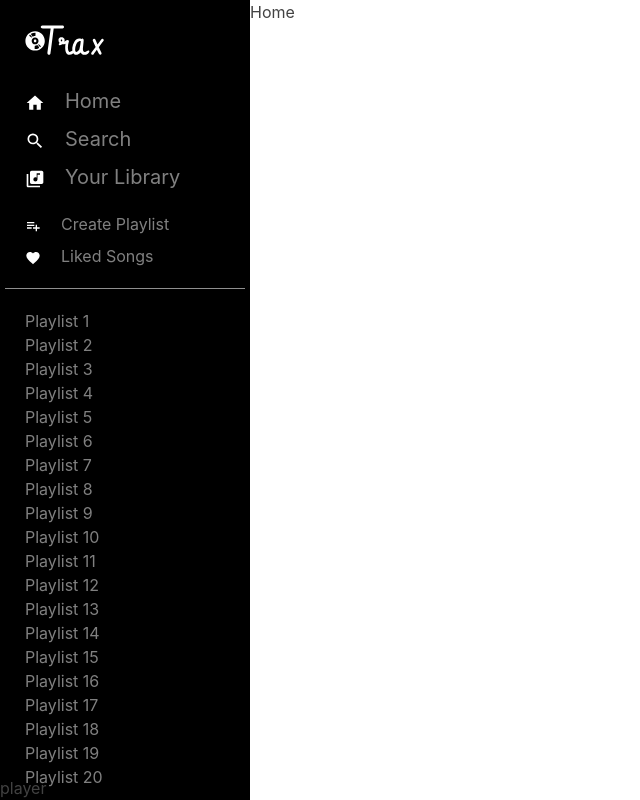
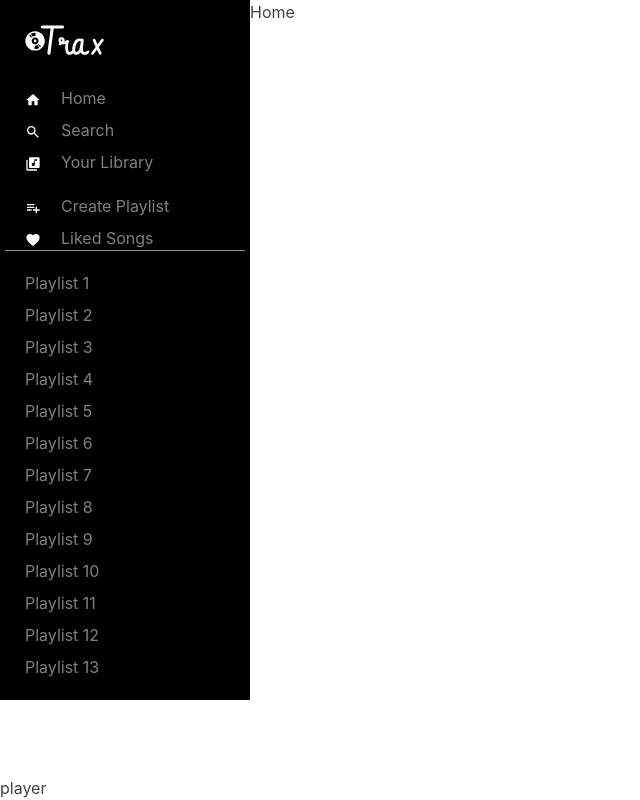
Before and after one commit to adityash1/Spotify-Clone, a Next.js app: page / in a window 1280 px wide. Shown: the whole page, without its empty margins (0-640 px from the left). Built offline with nearby package versions, Linux system fonts and the light colour scheme.

Commit message:
tweaked sidebar design & scrollbar

```diff
--- a/components/sidebar.tsx
+++ b/components/sidebar.tsx
@@ -6,7 +6,6 @@ import {
   ListItem,
   ListIcon,
   Divider,
-  Center,
   LinkBox,
   LinkOverlay,
 } from "@chakra-ui/layout";
@@ -14,8 +13,8 @@ import {
   MdHome,
   MdSearch,
   MdLibraryMusic,
+  MdPlaylistAdd,
   MdFavorite,
-  MdPlaylistAdd,
 } from "react-icons/md";
 
 const navMenu = [
@@ -55,19 +54,19 @@ const Sidebar = () => {
   return (
     <Box
       width="100%"
-      height="calc(100vh-100px)"
+      height="calc(100vh - 100px)"
       bg="black"
       paddingX="5px"
       color="gray"
     >
-      <Box paddingY="20px" height="100vh">
+      <Box paddingY="20px" height="100%">
         <Box width="120px" marginBottom="20px" paddingX="20px">
           <NextImage src="/logo.svg" height={60} width={120} />
         </Box>
         <Box marginBottom="20px">
           <List spacing={2}>
             {navMenu.map((menu) => (
-              <ListItem key={menu.name} paddingX="20px" fontSize="20px">
+              <ListItem paddingX="20px" fontSize="16px" key={menu.name}>
                 <LinkBox>
                   <NextLink href={menu.route} passHref>
                     <LinkOverlay>
@@ -84,19 +83,19 @@ const Sidebar = () => {
             ))}
           </List>
         </Box>
-        <Box marginTop="20px" marginBottom="20px">
+        <Box marginTop="20px">
           <List spacing={2}>
-            {musicMenu.map((item) => (
-              <ListItem key={item.name} paddingX="20px" fontSize="16px">
+            {musicMenu.map((menu) => (
+              <ListItem paddingX="20px" fontSize="16px" key={menu.name}>
                 <LinkBox>
-                  <NextLink href={item.route} passHref>
+                  <NextLink href={menu.route} passHref>
                     <LinkOverlay>
                       <ListIcon
-                        as={item.icon}
+                        as={menu.icon}
                         color="white"
                         marginRight="20px"
                       />
-                      {item.name}
+                      {menu.name}
                     </LinkOverlay>
                   </NextLink>
                 </LinkBox>
@@ -110,34 +109,33 @@ const Sidebar = () => {
           overflowY="auto"
           paddingY="20px"
           sx={{
-            "*": {
-              scrollbarWidth: "thin",
-              scrollbaColor: "gray.900 gray.800",
-            },
-            "&::-webkit-scrollbar": {
+            "::-webkit-scrollbar": {
               width: "8px",
             },
-            "&::-webkit-scrollbar-track": {
-              background: "gray.800",
+            "::-webkit-scrollbar-track": {
+              backgroundColor: "gray.600",
               borderRadius: "20px",
             },
-            "&::-webkit-scrollbar-thumb": {
-              backgroundColor: "gray.900",
+            "::-webkit-scrollbar-thumb": {
+              backgroundColor: "gray.800",
               borderRadius: "20px",
+            },
+            "::-webkit-scrollbar-thumb:hover": {
+              backgroundColor: "#a8bbbf",
             },
           }}
         >
-          {playlists.map((playlist) => (
-            <List spacing={2}>
-              <ListItem key={playlist} paddingX="20px">
+          <List spacing={2}>
+            {playlists.map((playlist) => (
+              <ListItem paddingX="20px" key={playlist}>
                 <LinkBox>
                   <NextLink href="/" passHref>
                     <LinkOverlay>{playlist}</LinkOverlay>
                   </NextLink>
                 </LinkBox>
               </ListItem>
-            </List>
-          ))}
+            ))}
+          </List>
         </Box>
       </Box>
     </Box>
```
